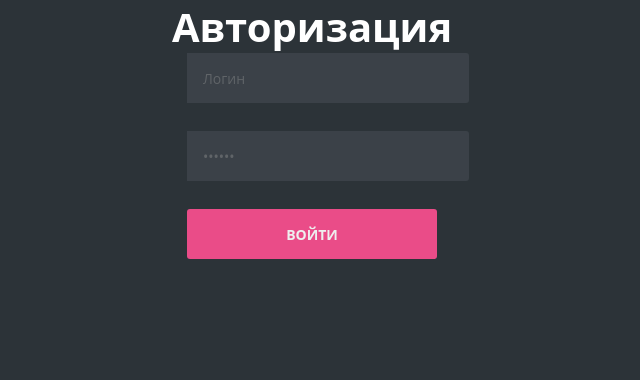
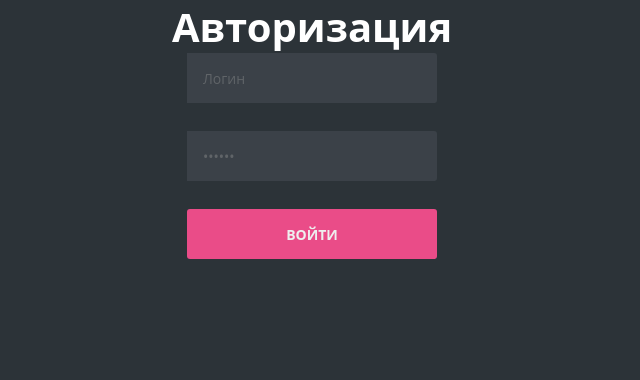
Before and after one commit to Dodjogami/guestbook, a PHP site: page / in a window 1280 px wide. Shown: the part 118-498 px from the top of the page, without its empty margins (328-968 px from the left). Run offline with PHP 8.4, Linux system fonts and the light colour scheme; some libraries are stand-ins or nearby versions.

Commit message:
Добавлен исправленный style.css

```diff
--- a/style.css
+++ b/style.css
@@ -78,7 +78,7 @@ input {
     color: #606468;
     margin-bottom: 1em;
     padding: 0 16px;
-    width: 250px;
+    width: 218px;
 }
 
 #authForm form input:focus {
```
